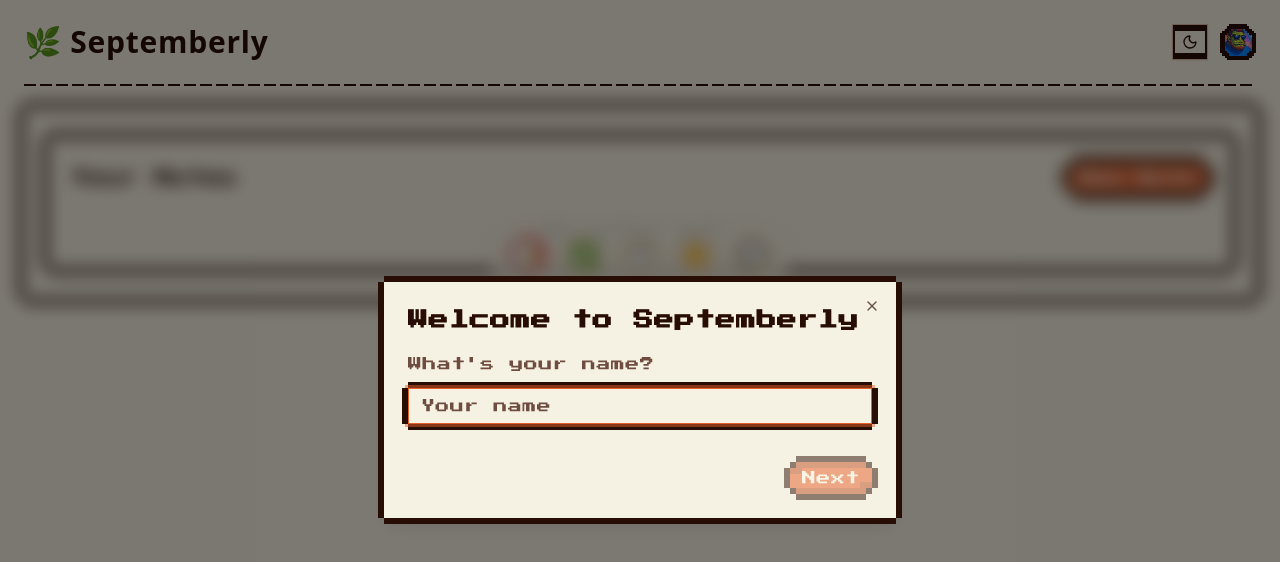
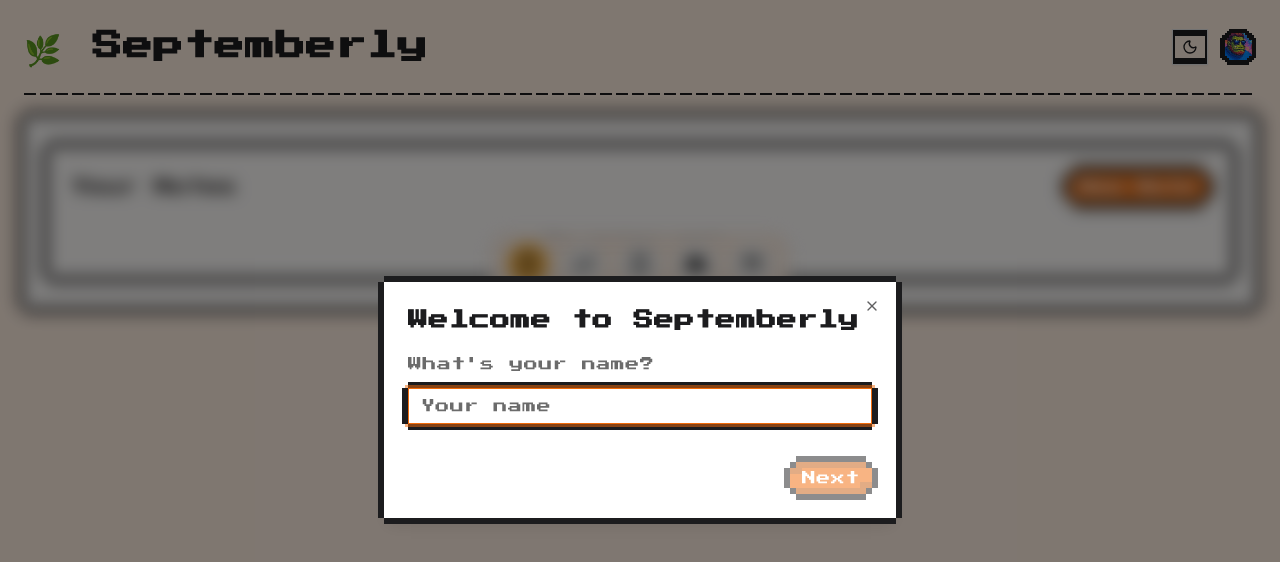
Before and after one commit to zeropse/Septemberly, a React (Vite) app: page / in a window 1280 px wide. Shown: the top 562 px of the page. Built offline with nearby package versions, Linux system fonts and the light colour scheme.

Commit message:
fix dock icons

```diff
--- a/src/components/Content.jsx
+++ b/src/components/Content.jsx
@@ -3,7 +3,7 @@ import { Card, CardContent } from "@/components/ui/8bit/card";
 import Onboarding from "@/components/Onboarding/Onboarding";
 import ErrorBoundary from "@/components/sections/ErrorBoundary";
 import Dock from "@/components/Dock";
-import widgets from "@/data/widgets";
+import widgets from "@/data/widgets.jsx";
 import { useAppStore } from "@/stores/appStore";
 
 const Content = () => {
--- a/src/components/Dock.jsx
+++ b/src/components/Dock.jsx
@@ -1,5 +1,5 @@
 import React from "react";
-import widgets from "@/data/widgets";
+import widgets from "@/data/widgets.jsx";
 import { FloatingDock } from "@/components/ui/floating-dock";
 import { useAppStore } from "@/stores/appStore";
 
@@ -18,7 +18,7 @@ const Dock = () => {
   return (
     <FloatingDock
       items={items}
-      desktopClassName="fixed bottom-4 left-1/2 transform -translate-x-1/2 z-50 bg-card/80 backdrop-blur-sm border border-border/50 shadow-lg dark:bg-card-dark/80"
+      desktopClassName="fixed bottom-4 left-1/2 transform -translate-x-1/2 z-50 bg-background backdrop-blur-sm border border-border/50 shadow-lg"
       mobileClassName="hidden"
     />
   );
--- a/src/components/sections/Header.jsx
+++ b/src/components/sections/Header.jsx
@@ -31,7 +31,7 @@ const Header = () => {
   return (
     <>
       <header className="flex items-center justify-between mb-6">
-        <h1 className="text-3xl font-bold tracking-wide flex items-center gap-2">
+        <h1 className="text-3xl font-bold tracking-wide flex items-center gap-2 retro">
           🌿 Septemberly
         </h1>
 
--- a/src/components/ui/8bit/styles/retro.css
+++ b/src/components/ui/8bit/styles/retro.css
@@ -1,4 +1,4 @@
-@import url("https://fonts.googleapis.com/css2?family=Press+Start+2P& display=swap");
+@import url("https://fonts.googleapis.com/css2?family=Press+Start+2P&display=swap");
 
 .retro {
   font-family: "Press Start 2P", system-ui, -apple-system, sans-serif;
--- a/src/components/widgets/Notes.jsx
+++ b/src/components/widgets/Notes.jsx
@@ -6,6 +6,7 @@ import {
   Dialog,
   DialogContent,
   DialogHeader,
+  DialogDescription,
   DialogTitle,
 } from "@/components/ui/8bit/dialog";
 
@@ -76,6 +77,11 @@ export default function Notes() {
         <DialogContent>
           <DialogHeader>
             <DialogTitle>{editingId ? "Edit Note" : "New Note"}</DialogTitle>
+            <DialogDescription>
+              {editingId
+                ? "Edit your note content and title."
+                : "Create a new note to store your thoughts."}
+            </DialogDescription>
           </DialogHeader>
           <CreateNote
             title={title}
--- a/src/data/widgets.js
+++ /dev/null
@@ -1,48 +0,0 @@
-import React from "react";
-const Notes = React.lazy(() => import("@/components/widgets/Notes"));
-const Pomodoro = React.lazy(() => import("@/components/widgets/Pomodoro"));
-const Quote = React.lazy(() => import("@/components/widgets/Quote"));
-const TodoList = React.lazy(() => import("@/components/widgets/TodoList"));
-const WeatherWidget = React.lazy(() =>
-  import("@/components/widgets/WeatherWidget")
-);
-
-const widgets = [
-  {
-    id: "notes",
-    label: "Notes",
-    component: Notes,
-    emoji: "📝",
-    color: "bg-accent",
-  },
-  {
-    id: "todo",
-    label: "Todo",
-    component: TodoList,
-    emoji: "✅",
-    color: "bg-accent",
-  },
-  {
-    id: "pomodoro",
-    label: "Pomodoro",
-    component: Pomodoro,
-    emoji: "⏱️",
-    color: "bg-accent",
-  },
-  {
-    id: "weather",
-    label: "Weather",
-    component: WeatherWidget,
-    emoji: "☀️",
-    color: "bg-accent",
-  },
-  {
-    id: "quote",
-    label: "Quote",
-    component: Quote,
-    emoji: "💬",
-    color: "bg-accent",
-  },
-];
-
-export default widgets;
--- /dev/null
+++ b/src/data/widgets.jsx
@@ -0,0 +1,125 @@
+import React from "react";
+const Notes = React.lazy(() => import("@/components/widgets/Notes"));
+const Pomodoro = React.lazy(() => import("@/components/widgets/Pomodoro"));
+const Quote = React.lazy(() => import("@/components/widgets/Quote"));
+const TodoList = React.lazy(() => import("@/components/widgets/TodoList"));
+const WeatherWidget = React.lazy(() =>
+  import("@/components/widgets/WeatherWidget")
+);
+const widgets = [
+  {
+    id: "notes",
+    label: "Notes",
+    component: Notes,
+    emoji: (
+      <svg
+        xmlns="http://www.w3.org/2000/svg"
+        width="24"
+        height="24"
+        viewBox="0 0 24 24"
+        fill="none"
+        stroke="currentColor"
+        strokeWidth="2"
+        strokeLinecap="round"
+        strokeLinejoin="round"
+        className="icon icon-tabler icons-tabler-outline icon-tabler-notes"
+      >
+        <path stroke="none" d="M0 0h24v24H0z" fill="none" />
+        <path d="M5 3m0 2a2 2 0 0 1 2 -2h10a2 2 0 0 1 2 2v14a2 2 0 0 1 -2 2h-10a2 2 0 0 1 -2 -2z" />
+        <path d="M9 7l6 0" />
+        <path d="M9 11l6 0" />
+        <path d="M9 15l4 0" />
+      </svg>
+    ),
+    color: "bg-chart-3",
+  },
+  {
+    id: "todo",
+    label: "Todo",
+    component: TodoList,
+    emoji: (
+      <svg
+        xmlns="http://www.w3.org/2000/svg"
+        width="24"
+        height="24"
+        viewBox="0 0 24 24"
+        fill="none"
+        stroke="currentColor"
+        strokeWidth="2"
+        strokeLinecap="round"
+        strokeLinejoin="round"
+        className="icon icon-tabler icons-tabler-outline icon-tabler-checks"
+      >
+        <path stroke="none" d="M0 0h24v24H0z" fill="none" />
+        <path d="M7 12l5 5l10 -10" />
+        <path d="M2 12l5 5m5 -5l5 -5" />
+      </svg>
+    ),
+    color: "bg-chart-3",
+  },
+  {
+    id: "pomodoro",
+    label: "Pomodoro",
+    component: Pomodoro,
+    emoji: (
+      <svg
+        xmlns="http://www.w3.org/2000/svg"
+        width="24"
+        height="24"
+        viewBox="0 0 24 24"
+        fill="none"
+        stroke="currentColor"
+        strokeWidth="2"
+        strokeLinecap="round"
+        strokeLinejoin="round"
+        className="icon icon-tabler icons-tabler-outline icon-tabler-hourglass-empty"
+      >
+        <path stroke="none" d="M0 0h24v24H0z" fill="none" />
+        <path d="M6 20v-2a6 6 0 1 1 12 0v2a1 1 0 0 1 -1 1h-10a1 1 0 0 1 -1 -1z" />
+        <path d="M6 4v2a6 6 0 1 0 12 0v-2a1 1 0 0 0 -1 -1h-10a1 1 0 0 0 -1 1z" />
+      </svg>
+    ),
+    color: "bg-chart-3",
+  },
+  {
+    id: "weather",
+    label: "Weather",
+    component: WeatherWidget,
+    emoji: (
+      <svg
+        xmlns="http://www.w3.org/2000/svg"
+        width="24"
+        height="24"
+        viewBox="0 0 24 24"
+        fill="currentColor"
+        className="icon icon-tabler icons-tabler-filled icon-tabler-cloud"
+      >
+        <path stroke="none" d="M0 0h24v24H0z" fill="none" />
+        <path d="M10.04 4.305c2.195 -.667 4.615 -.224 6.36 1.176c1.386 1.108 2.188 2.686 2.252 4.34l.003 .212l.091 .003c2.3 .107 4.143 1.961 4.25 4.27l.004 .211c0 2.407 -1.885 4.372 -4.255 4.482l-.21 .005h-11.878l-.222 -.008c-2.94 -.11 -5.317 -2.399 -5.43 -5.263l-.005 -.216c0 -2.747 2.08 -5.01 4.784 -5.417l.114 -.016l.07 -.181c.663 -1.62 2.056 -2.906 3.829 -3.518l.244 -.08z" />
+      </svg>
+    ),
+    color: "bg-chart-3",
+  },
+  {
+    id: "quote",
+    label: "Quote",
+    component: Quote,
+    emoji: (
+      <svg
+        xmlns="http://www.w3.org/2000/svg"
+        width="24"
+        height="24"
+        viewBox="0 0 24 24"
+        fill="currentColor"
+        className="icon icon-tabler icons-tabler-filled icon-tabler-quote"
+      >
+        <path stroke="none" d="M0 0h24v24H0z" fill="none" />
+        <path d="M9 5a2 2 0 0 1 2 2v6c0 3.13 -1.65 5.193 -4.757 5.97a1 1 0 1 1 -.486 -1.94c2.227 -.557 3.243 -1.827 3.243 -4.03v-1h-3a2 2 0 0 1 -1.995 -1.85l-.005 -.15v-3a2 2 0 0 1 2 -2z" />
+        <path d="M18 5a2 2 0 0 1 2 2v6c0 3.13 -1.65 5.193 -4.757 5.97a1 1 0 1 1 -.486 -1.94c2.227 -.557 3.243 -1.827 3.243 -4.03v-1h-3a2 2 0 0 1 -1.995 -1.85l-.005 -.15v-3a2 2 0 0 1 2 -2z" />
+      </svg>
+    ),
+    color: "bg-chart-3",
+  },
+];
+
+export default widgets;
--- a/src/stores/appStore.js
+++ b/src/stores/appStore.js
@@ -1,6 +1,6 @@
 import { create } from "zustand";
 import { persist } from "zustand/middleware";
-import widgets from "@/data/widgets";
+import widgets from "@/data/widgets.jsx";
 
 export const useAppStore = create(
   persist(
--- a/src/style/index.css
+++ b/src/style/index.css
@@ -43,72 +43,109 @@
 }
 
 :root {
-  --radius: 0.25rem;
-  --primary: oklch(0.65 0.18 40);
-  --primary-foreground: oklch(0.98 0.02 95);
-  --background: oklch(0.96 0.02 95);
-  --foreground: oklch(0.2 0.05 40);
-  --card: oklch(0.96 0.02 95);
-  --card-foreground: oklch(0.2 0.05 40);
-  --popover: oklch(0.96 0.02 95);
-  --popover-foreground: oklch(0.2 0.05 40);
-  --secondary: oklch(0.85 0.1 50);
-  --secondary-foreground: oklch(0.25 0.06 40);
-  --muted: oklch(0.9 0.05 80);
-  --muted-foreground: oklch(0.45 0.05 40);
-  --accent: oklch(0.7 0.15 30);
-  --accent-foreground: oklch(0.98 0.02 95);
-  --destructive: oklch(0.55 0.25 20);
-  --border: oklch(0.82 0.05 60);
-  --input: oklch(0.82 0.05 60);
-  --ring: oklch(0.65 0.18 40);
-  --chart-1: oklch(0.65 0.18 40);
-  --chart-2: oklch(0.55 0.15 20);
-  --chart-3: oklch(0.75 0.12 50);
-  --chart-4: oklch(0.5 0.1 60);
-  --chart-5: oklch(0.7 0.2 30);
-  --sidebar: oklch(0.9 0.05 80);
-  --sidebar-foreground: oklch(0.2 0.05 40);
-  --sidebar-primary: oklch(0.65 0.18 40);
-  --sidebar-primary-foreground: oklch(0.98 0.02 95);
-  --sidebar-accent: oklch(0.75 0.12 50);
-  --sidebar-accent-foreground: oklch(0.2 0.05 40);
-  --sidebar-border: oklch(0.82 0.05 60);
-  --sidebar-ring: oklch(0.65 0.18 40);
+  --background: oklch(0.9613 0.0245 61.6527);
+  --foreground: oklch(0.2273 0.0038 286.0916);
+  --card: oklch(1 0 0);
+  --card-foreground: oklch(0.2273 0.0038 286.0916);
+  --popover: oklch(1 0 0);
+  --popover-foreground: oklch(0.2273 0.0038 286.0916);
+  --primary: oklch(0.6831 0.1874 46.6481);
+  --primary-foreground: oklch(1 0 0);
+  --secondary: oklch(0.9551 0 0);
+  --secondary-foreground: oklch(0.2273 0.0038 286.0916);
+  --muted: oklch(0.9551 0 0);
+  --muted-foreground: oklch(0.5278 0 0);
+  --accent: oklch(0.9597 0.023 65.4641);
+  --accent-foreground: oklch(0.2273 0.0038 286.0916);
+  --destructive: oklch(0.6368 0.2078 25.3313);
+  --destructive-foreground: oklch(1 0 0);
+  --border: oklch(0.9219 0 0);
+  --input: oklch(0.9219 0 0);
+  --ring: oklch(0.6831 0.1874 46.6481);
+  --chart-1: oklch(0.6831 0.1874 46.6481);
+  --chart-2: oklch(0.2273 0.0038 286.0916);
+  --chart-3: oklch(0.792 0.1603 72.4384);
+  --chart-4: oklch(0.5278 0 0);
+  --chart-5: oklch(0.9597 0.023 65.4641);
+  --sidebar: oklch(0.2273 0.0038 286.0916);
+  --sidebar-foreground: oklch(0.9551 0 0);
+  --sidebar-primary: oklch(0.6831 0.1874 46.6481);
+  --sidebar-primary-foreground: oklch(1 0 0);
+  --sidebar-accent: oklch(0.3492 0.0034 286.2208);
+  --sidebar-accent-foreground: oklch(1 0 0);
+  --sidebar-border: oklch(0.3492 0.0034 286.2208);
+  --sidebar-ring: oklch(0.6831 0.1874 46.6481);
+  --font-sans: Roboto Mono;
+  --font-serif: serif;
+  --font-mono: Roboto Mono;
+  --radius: 0.3rem;
+  --shadow-2xs: 0px 4px 8px -2px hsl(0 0% 0% / 0.05);
+  --shadow-xs: 0px 4px 8px -2px hsl(0 0% 0% / 0.05);
+  --shadow-sm: 0px 4px 8px -2px hsl(0 0% 0% / 0.1),
+    0px 1px 2px -3px hsl(0 0% 0% / 0.1);
+  --shadow: 0px 4px 8px -2px hsl(0 0% 0% / 0.1),
+    0px 1px 2px -3px hsl(0 0% 0% / 0.1);
+  --shadow-md: 0px 4px 8px -2px hsl(0 0% 0% / 0.1),
+    0px 2px 4px -3px hsl(0 0% 0% / 0.1);
+  --shadow-lg: 0px 4px 8px -2px hsl(0 0% 0% / 0.1),
+    0px 4px 6px -3px hsl(0 0% 0% / 0.1);
+  --shadow-xl: 0px 4px 8px -2px hsl(0 0% 0% / 0.1),
+    0px 8px 10px -3px hsl(0 0% 0% / 0.1);
+  --shadow-2xl: 0px 4px 8px -2px hsl(0 0% 0% / 0.25);
+  --tracking-normal: normal;
+  --spacing: 0.25rem;
 }
 
 .dark {
-  --primary: oklch(0.7 0.2 40);
-  --primary-foreground: oklch(0.1 0.02 40);
-  --background: oklch(0.15 0.05 40);
-  --foreground: oklch(0.95 0.02 95);
-  --card: oklch(0.18 0.05 40);
-  --card-foreground: oklch(0.95 0.02 95);
-  --popover: oklch(0.18 0.05 40);
-  --popover-foreground: oklch(0.95 0.02 95);
-  --secondary: oklch(0.35 0.08 40);
-  --secondary-foreground: oklch(0.95 0.02 95);
-  --muted: oklch(0.25 0.05 40);
-  --muted-foreground: oklch(0.8 0.05 80);
-  --accent: oklch(0.6 0.15 30);
-  --accent-foreground: oklch(0.98 0.02 95);
-  --destructive: oklch(0.55 0.25 20);
-  --border: oklch(0.25 0.05 40);
-  --input: oklch(0.25 0.05 40);
-  --ring: oklch(0.5 0.2 40);
-  --chart-1: oklch(0.65 0.18 40);
-  --chart-2: oklch(0.55 0.15 20);
-  --chart-3: oklch(0.75 0.12 50);
-  --chart-4: oklch(0.5 0.1 60);
-  --chart-5: oklch(0.7 0.2 30);
-  --sidebar: oklch(0.18 0.05 40);
-  --sidebar-foreground: oklch(0.95 0.02 95);
-  --sidebar-primary: oklch(0.7 0.2 40);
-  --sidebar-primary-foreground: oklch(0.95 0.02 95);
-  --sidebar-accent: oklch(0.55 0.15 20);
-  --sidebar-accent-foreground: oklch(0.95 0.02 95);
-  --sidebar-border: oklch(0.25 0.05 40);
-  --sidebar-ring: oklch(0.7 0.2 40);
+  --background: oklch(0.312 0.0224 55.4243);
+  --foreground: oklch(0.9551 0 0);
+  --card: oklch(0.2273 0.0038 286.0916);
+  --card-foreground: oklch(0.9551 0 0);
+  --popover: oklch(0.2273 0.0038 286.0916);
+  --popover-foreground: oklch(0.9551 0 0);
+  --primary: oklch(0.6831 0.1874 46.6481);
+  --primary-foreground: oklch(1 0 0);
+  --secondary: oklch(0.3492 0.0034 286.2208);
+  --secondary-foreground: oklch(0.9551 0 0);
+  --muted: oklch(0.3492 0.0034 286.2208);
+  --muted-foreground: oklch(0.7058 0 0);
+  --accent: oklch(0.3492 0.0034 286.2208);
+  --accent-foreground: oklch(0.9551 0 0);
+  --destructive: oklch(0.3958 0.1331 25.723);
+  --destructive-foreground: oklch(0.9551 0 0);
+  --border: oklch(0.3492 0.0034 286.2208);
+  --input: oklch(0.3492 0.0034 286.2208);
+  --ring: oklch(0.6831 0.1874 46.6481);
+  --chart-1: oklch(0.6831 0.1874 46.6481);
+  --chart-2: oklch(0.9551 0 0);
+  --chart-3: oklch(0.792 0.1603 72.4384);
+  --chart-4: oklch(0.7058 0 0);
+  --chart-5: oklch(0.3492 0.0034 286.2208);
+  --sidebar: oklch(0.1822 0 0);
+  --sidebar-foreground: oklch(0.9551 0 0);
+  --sidebar-primary: oklch(0.6831 0.1874 46.6481);
+  --sidebar-primary-foreground: oklch(1 0 0);
+  --sidebar-accent: oklch(0.2768 0 0);
+  --sidebar-accent-foreground: oklch(1 0 0);
+  --sidebar-border: oklch(0.2768 0 0);
+  --sidebar-ring: oklch(0.6831 0.1874 46.6481);
+  --font-sans: Roboto Mono;
+  --font-serif: serif;
+  --font-mono: Roboto Mono;
+  --radius: 0.3rem;
+  --shadow-2xs: 0px 5px 10px -3px hsl(0 0% 0% / 0.13);
+  --shadow-xs: 0px 5px 10px -3px hsl(0 0% 0% / 0.13);
+  --shadow-sm: 0px 5px 10px -3px hsl(0 0% 0% / 0.25),
+    0px 1px 2px -4px hsl(0 0% 0% / 0.25);
+  --shadow: 0px 5px 10px -3px hsl(0 0% 0% / 0.25),
+    0px 1px 2px -4px hsl(0 0% 0% / 0.25);
+  --shadow-md: 0px 5px 10px -3px hsl(0 0% 0% / 0.25),
+    0px 2px 4px -4px hsl(0 0% 0% / 0.25);
+  --shadow-lg: 0px 5px 10px -3px hsl(0 0% 0% / 0.25),
+    0px 4px 6px -4px hsl(0 0% 0% / 0.25);
+  --shadow-xl: 0px 5px 10px -3px hsl(0 0% 0% / 0.25),
+    0px 8px 10px -4px hsl(0 0% 0% / 0.25);
+  --shadow-2xl: 0px 5px 10px -3px hsl(0 0% 0% / 0.63);
 }
 
 @layer base {
@@ -117,5 +154,6 @@
   }
   body {
     @apply bg-background text-foreground;
+    font-family: "Press Start 2P", system-ui, -apple-system, sans-serif;
   }
 }
```
Also changed, not shown: src/stores/pomodoroStore.js (+13 -4 lines), 1 other file (tests, documents, lock files or other folders).
